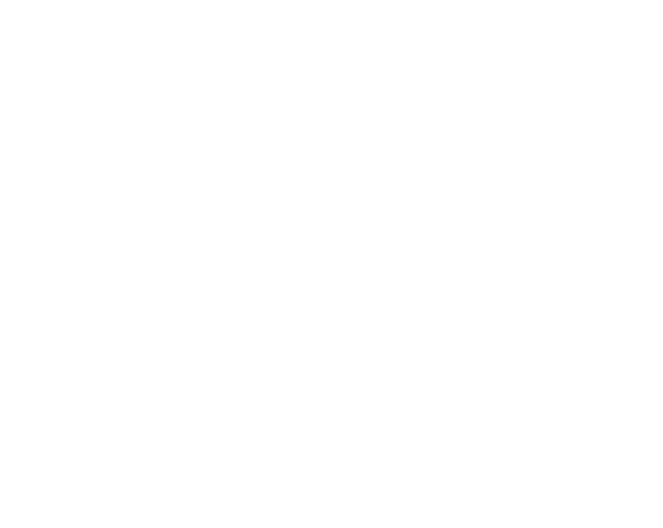
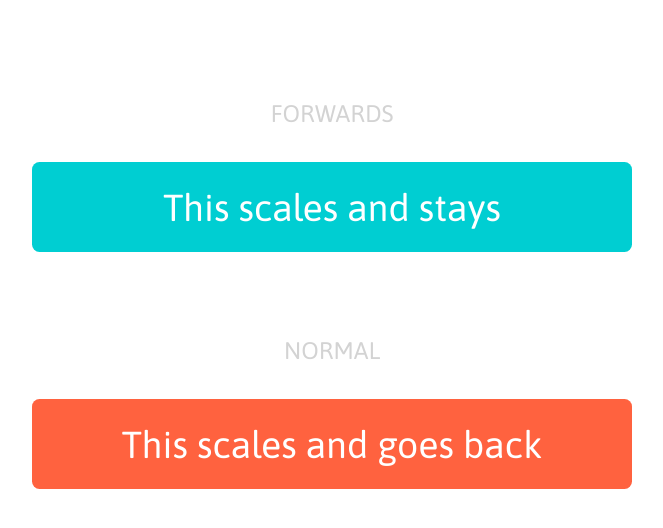
Before and after one commit to Saj28ida/Animation, a plain HTML site: page animation4.html in a window 1280 px wide. Shown: the whole page, without its empty margins (308-971 px from the left). Drawn offline with Linux system fonts and the light colour scheme.

Commit message:
Make some changes
Add another font and start to make animation 4

```diff
--- a/animation4.html
+++ b/animation4.html
@@ -5,6 +5,15 @@
 	<link rel="stylesheet" type="text/css" href="css/style4.css">
 </head>
 <body>
-
+	<section>
+		<h2>FORWARDS</h2>
+		<div class="div1">
+			This scales and stays
+		</div>
+		<h2>NORMAL</h2>
+		<div class="div2">
+			This scales and goes back
+		</div>
+	</section>
 </body>
 </html>
--- a/css/style1.css
+++ b/css/style1.css
@@ -29,7 +29,7 @@ div{
 
 p{
 	animation-name: moving;
-	animation-duration: 4s;
+	animation-duration: 5s;
 	animation-delay: 1s;
 	animation-iteration-count: infinite;
 }
--- a/css/style4.css
+++ b/css/style4.css
@@ -0,0 +1,65 @@
+@font-face{
+	font-family: Asap-Regular;
+	src: url(../fonts/Asap-Regular.ttf);
+}
+
+@keyframes stay{
+	 0%{
+	 	transform: scale(1,1);
+	 }
+	 50%{
+	 	transform: scale(1.5,1.5);
+	 }
+	 100%{
+	 	transform: scale(1.5,1.5);
+	 }
+}
+
+@keyframes back{
+	 0%{
+	 	transform: scale(1,1);
+	 }
+	 50%{
+	 	transform: scale(1.5,1.5);
+	 }
+	 100%{
+	 	transform: scale(1.5,1.5);
+	 }
+}
+
+
+section{
+	text-align: center;
+}
+
+h2{
+	color: #D3D3D3;
+	font-family: Asap-Regular;
+	margin-top: 100px;
+	margin-bottom: 50px;
+	font-weight: 100;
+}
+
+div{
+	color: #fff;
+	border-radius: 5px;
+	width: 400px;
+	height: 60px;
+	line-height: 60px;
+	font-size: 25px;
+	font-family: Asap-Regular;
+	display: inline-block;
+	font-weight: 400px;
+}
+
+.div1{
+	background-color: #00CED2;
+	animation: stay 3s infinite;
+}
+
+.div2{
+	background-color: #FF623F;
+	animation: stay 3s infinite;
+
+
+}
```
Also changed, not shown: css/style3.css (+6 -5 lines), Fonts/Asap-Regular.ttf (added).
